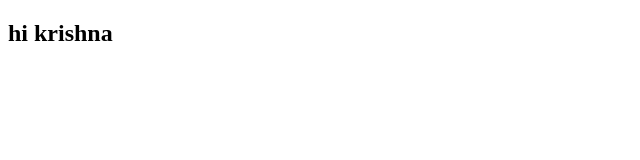
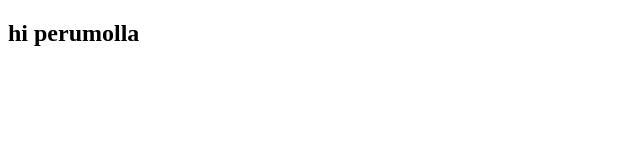
Before and after one commit to Harikrishnaperumolla/resume, a plain HTML site: page index.html in a window 1280 px wide. Shown: the full height of the page, 0-640 px from the left. Drawn offline with Linux system fonts and the light colour scheme.

Commit message:
perumolla

```diff
--- a/index.html
+++ b/index.html
@@ -5,6 +5,6 @@
     <title></title>
   </head>
   <body>
-    <h2>hi krishna</h2>
+    <h2>hi perumolla</h2>
   </body>
 </html>
```
